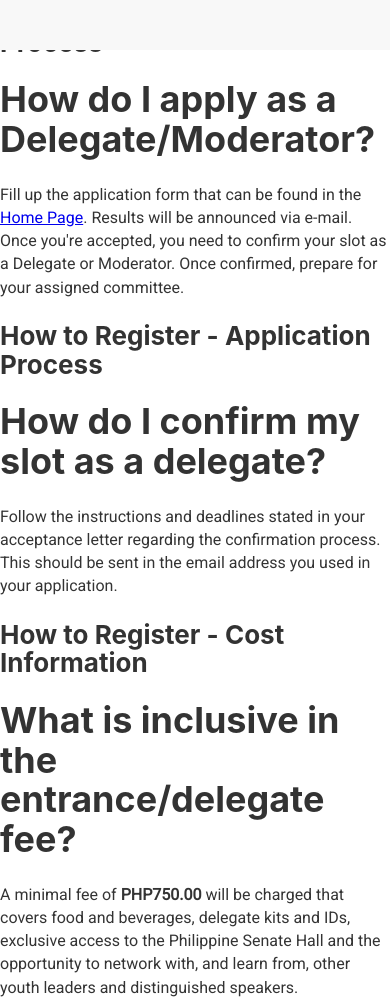
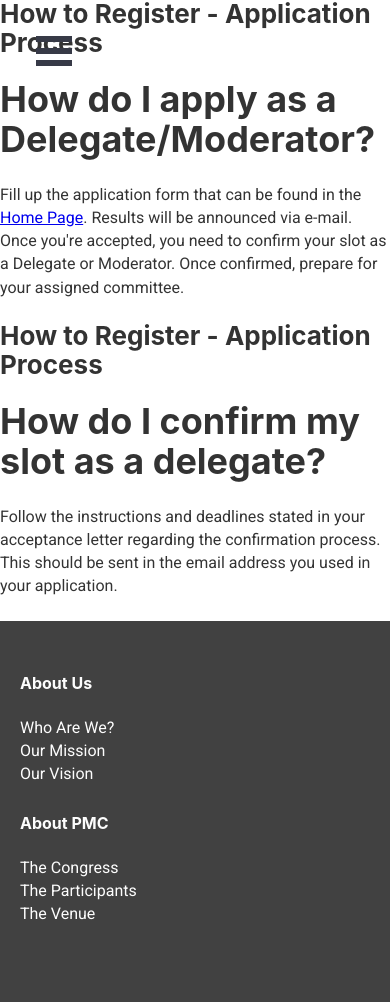
Before and after one commit to richard-parayno/pmc-site, a Gatsby site: page /how-to-register in a window 390 px wide. Shown: the top 1002 px of the page. Built offline with nearby package versions, Linux system fonts and the light colour scheme; Gatsby itself is replaced by a stand-in of ours.

Commit message:
test mobile nav

```diff
--- a/package.json
+++ b/package.json
@@ -15,6 +15,7 @@
     "gatsby-transformer-sharp": "^2.1.13",
     "prop-types": "^15.7.2",
     "react": "^16.8.2",
+    "react-burger-menu": "^2.6.5",
     "react-dom": "^16.8.2",
     "react-helmet": "^5.2.0"
   },
--- a/src/components/header.js
+++ b/src/components/header.js
@@ -2,8 +2,56 @@ import { Link } from "gatsby"
 import PropTypes from "prop-types"
 import React from "react"
 
+import { slide as Menu } from 'react-burger-menu'
+
 
 import '../css/header.css'
+
+var styles = {
+  bmBurgerButton: {
+    position: 'fixed',
+    width: '36px',
+    height: '30px',
+    left: '36px',
+    top: '36px'
+  },
+  bmBurgerBars: {
+    background: '#373a47'
+  },
+  bmBurgerBarsHover: {
+    background: '#a90000'
+  },
+  bmCrossButton: {
+    height: '24px',
+    width: '24px'
+  },
+  bmCross: {
+    background: '#bdc3c7'
+  },
+  bmMenuWrap: {
+    position: 'fixed',
+    height: '100%'
+  },
+  bmMenu: {
+    background: '#F8F8F8',
+    padding: '2.5em 1.5em 0',
+    fontSize: '1.15em'
+  },
+  bmMorphShape: {
+    fill: '#373a47'
+  },
+  bmItemList: {
+    color: '#b8b7ad',
+    padding: '0.8em',
+    textAlign: 'center'
+  },
+  bmItem: {
+    display: 'block'
+  },
+  bmOverlay: {
+    background: 'rgba(0, 0, 0, 0.3)'
+  }
+}
 
 const Header = ({ siteTitle }) => (
   <header>
@@ -18,7 +66,12 @@ const Header = ({ siteTitle }) => (
     <Link className="header-item" activeClassName="active" to='/'>Our Sponsors</Link> */}
     </div>
     <div className="header-links-mobile">
-
+      <Menu styles={styles} width={'100%'}>
+        <Link className="header-item" activeClassName="active" to='/'>Home</Link>
+        <Link className="header-item" activeClassName="active" to='/how-to-register'>How to Register</Link>
+        <Link className="header-item" activeClassName="active" to='/about-us'>About Us</Link>
+        <Link className="header-item" activeClassName="active" to='/about-pmc'>About PMC</Link>
+      </Menu>
     </div>
   </header>
 )
--- a/src/css/header.css
+++ b/src/css/header.css
@@ -45,11 +45,16 @@
         display: none;
     }
 
+    .header-item.active {
+        border: 2px solid #165097;
+        border-radius: 25px;
+        transition: ease all 0.2s;
+    }
+
     .header-links-mobile {
         width: 100%;
         display: flex;
         align-items: center;
-        padding: 25px 15px 25px 15px;
         font-size: 16px;
         position: fixed;
         top: 0;
--- a/src/pages/how-to-register.js
+++ b/src/pages/how-to-register.js
@@ -27,7 +27,7 @@ const HowToRegister = () => (
               <p className="item-text">Follow the instructions and deadlines stated in your acceptance letter regarding the confirmation process. This should be sent in the email address you used in your application.</p>
           </div>
         </div>
-        <div className="landing-after maxwidth">
+        {/* <div className="landing-after maxwidth">
           <div className="about-item">
               <h2 className="item-support">How to Register - Cost Information</h2>
               <h1 className="item-section">What is inclusive in the entrance/delegate fee?</h1>
@@ -40,7 +40,7 @@ const HowToRegister = () => (
               <h1 className="item-section">Can I have an official letter containing the breakdown of the delegate fee?</h1>
               <p className="item-text">Yes! Simply inform your ambassador of your request for an “Entrance Fee Breakdown To (me/school),” indicating your full name as recognized by the school, the name of your institution, the address of your institution, the name of the addressee, the position of the addressee in your institution, and the email address of the addressee..</p>
           </div>
-        </div>
+        </div> */}
     </div>
   </Layout>
 )
```
Also changed, not shown: 1 other file.
